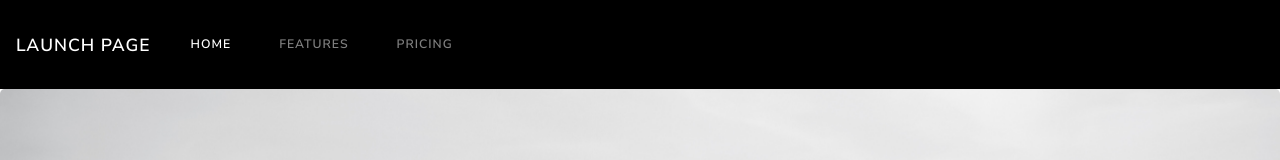
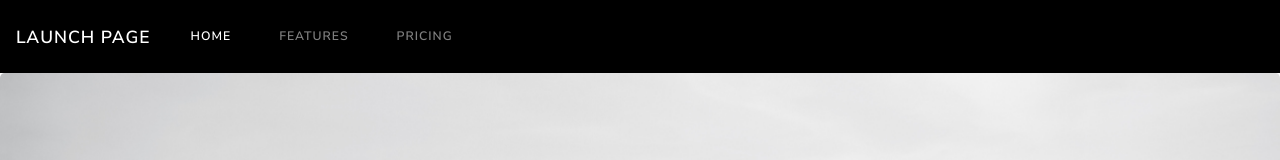
Before and after one commit to sree-chikati/spd1.2-launch-page, a plain HTML site: page index.html in a window 1280 px wide. Shown: the top 160 px of the page. Drawn offline with nearby package versions, Linux system fonts and the light colour scheme.

Commit message:
port change

```diff
--- a/styles.css
+++ b/styles.css
@@ -1,5 +1,5 @@
 .navbar {
-  padding 1rem;
+  padding: 1rem;
   background-color: black;
 }
 
@@ -25,7 +25,7 @@ footer{
 
 .hero-background-img {
   background-image: url("build.jpg");
-  height: auto
+  height: auto;
   background-repeat: no-repeat;
   background-size: cover;
   background-position: center;
```
